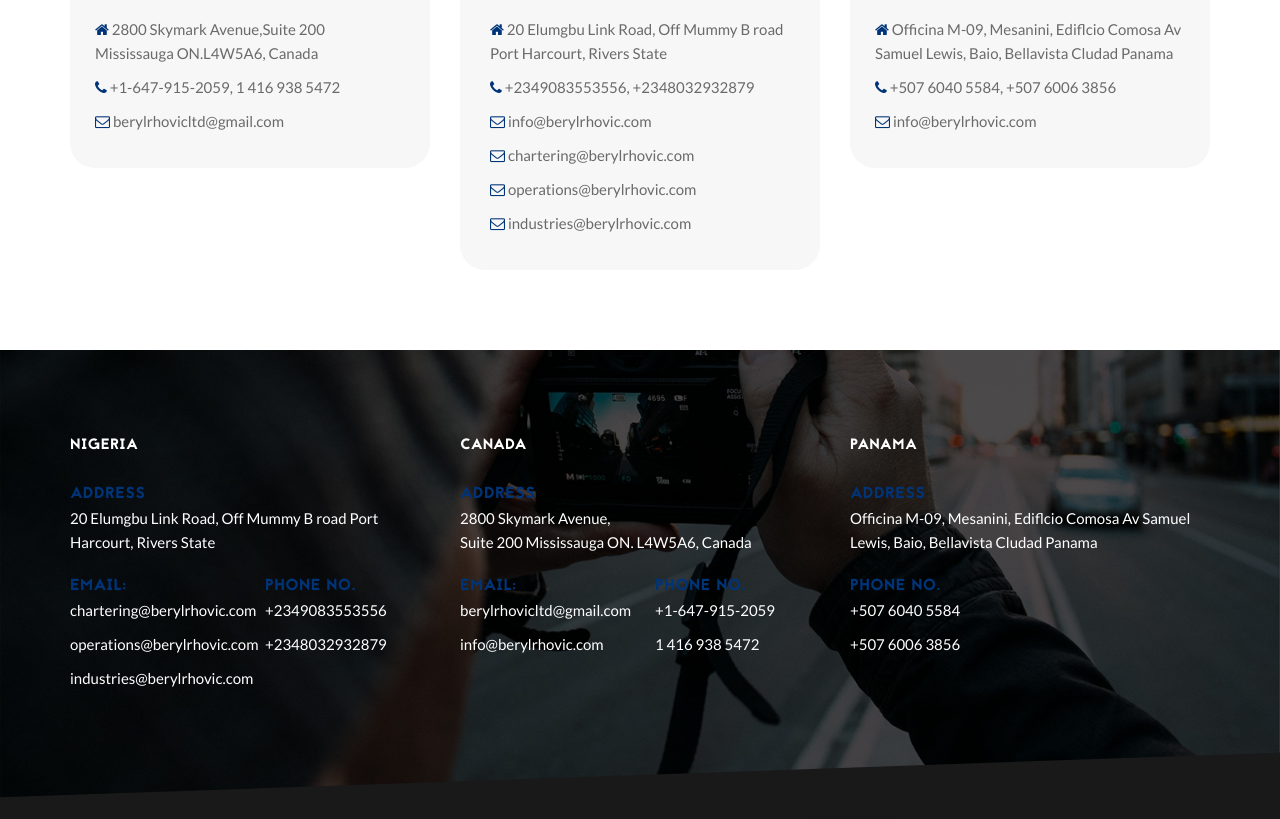
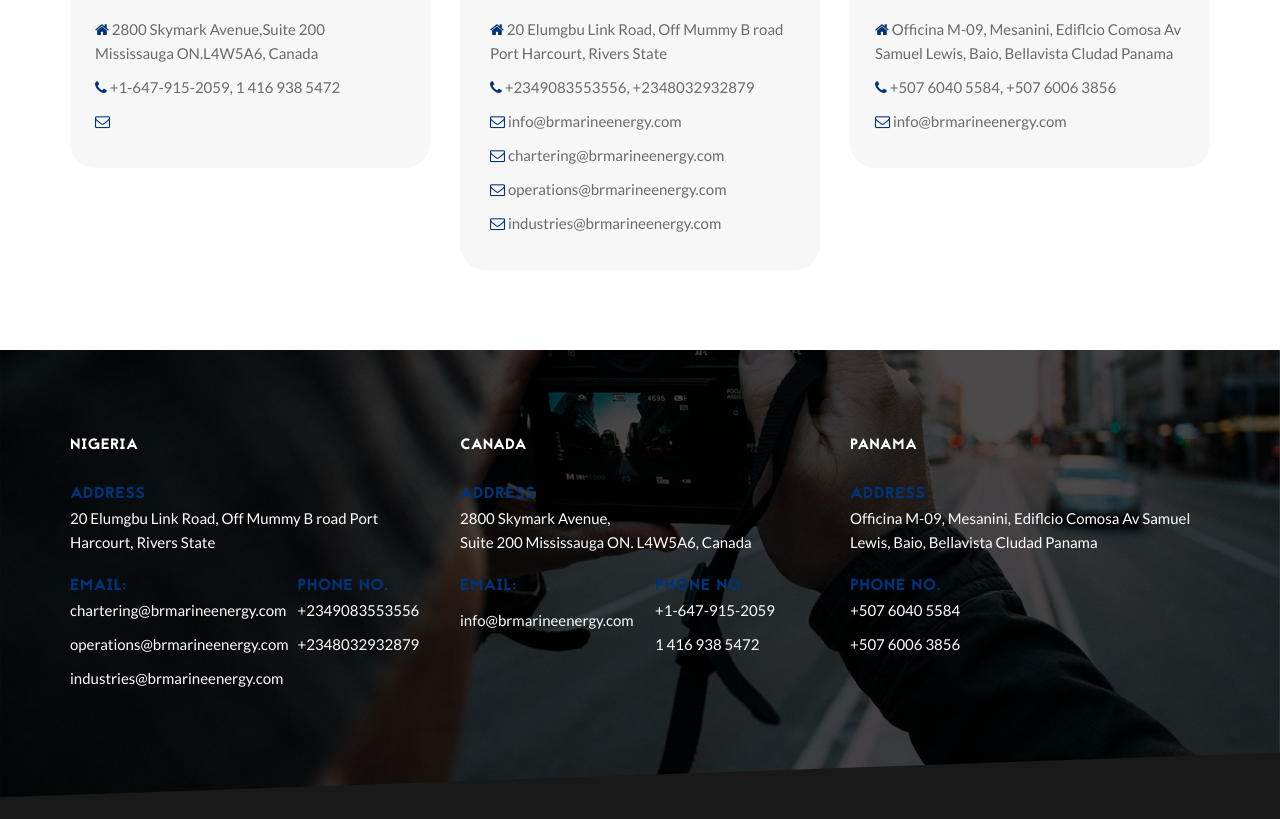
Before and after one commit to stormcelltech/B-and-R, a plain HTML site: page contact.html in a window 1280 px wide. Shown: the part 460-1279 px from the top of the page. Drawn offline with Linux system fonts and the light colour scheme; some packages are replaced by stand-ins of ours.

Commit message:
My BR review

```diff
--- a/contact.html
+++ b/contact.html
@@ -5,7 +5,7 @@
 	<!-- Basic Page Needs
 	================================================== -->
 	<meta charset="utf-8">
-    <title>BizCraft - Responsive Html5 Template</title>
+    <title>BR Marine Energy</title>
     <meta name="description" content="">
 	<meta name="author" content="">
 
@@ -182,7 +182,7 @@
 							<h3 class="widget-title" style="color: #003478 ;">CANADA</h3>
 							<p><i class="fa fa-home info" style="color:#003478 ;"></i></i> 2800 Skymark Avenue,Suite 200 Mississauga ON.L4W5A6, Canada </p>
 							<p><i class="fa fa-phone info" style="color:#003478 ;"></i></i> +1-647-915-2059,  1 416 938 5472  </p>
-							<p><i class="fa fa-envelope-o info" style="color:#003478 ;"></i></i>   berylrhovicltd@gmail.com</p>
+							<p><i class="fa fa-envelope-o info" style="color:#003478 ;"></i></i>   </p>
 						</div>
 				</div>
 			</div>
@@ -193,10 +193,10 @@
 							<h3 class="widget-title" style="color: #003478 ;">Nigeria</h3>
 							<p><i class="fa fa-home info" style="color:#003478 ;"></i></i>  20 Elumgbu Link Road, Off Mummy B road Port Harcourt, Rivers State </p>
 							<p><i class="fa fa-phone info" style="color:#003478 ;"></i> +2349083553556, +2348032932879  </p>
-							<p><i class="fa fa-envelope-o info" style="color:#003478 ;"></i></i>   info@berylrhovic.com</p>
-							<p><i class="fa fa-envelope-o info" style="color:#003478 ;"></i></i>   chartering@berylrhovic.com</p>
-							<p><i class="fa fa-envelope-o info" style="color:#003478 ;"></i></i>    operations@berylrhovic.com</p>
-							<p><i class="fa fa-envelope-o info" style="color:#003478 ;"></i></i>    industries@berylrhovic.com</p>
+							<p><i class="fa fa-envelope-o info" style="color:#003478 ;"></i></i>   info@brmarineenergy.com  </p>
+							<p><i class="fa fa-envelope-o info" style="color:#003478 ;"></i></i>   chartering@brmarineenergy.com  </p>
+							<p><i class="fa fa-envelope-o info" style="color:#003478 ;"></i></i>    operations@brmarineenergy.com  </p>
+							<p><i class="fa fa-envelope-o info" style="color:#003478 ;"></i></i>    industries@brmarineenergy.com  </p>
 						</div>
 				</div>
 	    		</div>
@@ -209,7 +209,7 @@
 							<h3 class="widget-title" style="color: #003478 ;">PANAMA</h3>
 							<p><i class="fa fa-home info" style="color:#003478 ;"></i></i>  Officina M-09, Mesanini, Ediflcio Comosa Av Samuel Lewis, Baio, Bellavista Cludad Panama</p>
 							<p><i class="fa fa-phone info" style="color:#003478 ;"></i></i> +507 6040 5584, +507 6006 3856  </p>
-							<p><i class="fa fa-envelope-o info" style="color:#003478 ;"></i></i>   info@berylrhovic.com</p>
+							<p><i class="fa fa-envelope-o info" style="color:#003478 ;"></i></i>   info@brmarineenergy.com  </p>
 						</div>
 				</div>
 	    		</div>
@@ -266,13 +266,13 @@
 					<h4>Address</h4>
 					<p>20 Elumgbu Link Road, Off Mummy B road Port Harcourt, Rivers State </p>
 					<div class="row">
-						<div class="col-md-6">
+						<div class="col-md-7">
 							<h4>Email:</h4>
-							<p>chartering@berylrhovic.com</p>
-							<p>operations@berylrhovic.com</p>
-							<p>industries@berylrhovic.com</p>
+							<p>chartering@brmarineenergy.com  </p>
+							<p>operations@brmarineenergy.com  </p>
+							<p>industries@brmarineenergy.com  </p>
 						</div>
-						<div class="col-md-6">
+						<div class="col-md-5">
 							<h4>Phone No.</h4>
 							<p>+2349083553556</p>
 							<p>+2348032932879</p>
@@ -302,8 +302,8 @@
 					<div class="row">
 						<div class="col-md-6">
 							<h4>Email:</h4>
-							<p>berylrhovicltd@gmail.com</p>
-							<p>info@berylrhovic.com</p>
+							<p></p>
+							<p>info@brmarineenergy.com  </p>
 						</div>
 						<div class="col-md-6">
 							<h4>Phone No.</h4>
```
Also changed, not shown: about2.html (+11 -11 lines), portfolio-classic.html (+8 -8 lines), service-single.html (+8 -8 lines), service2.html (+10 -10 lines), services/Torqueing.html (+6 -6 lines), services/crew_management.html (+6 -6 lines), services/drilling_service.html (+5 -5 lines), services/industrial_cleaning.html (+6 -6 lines), services/marine_inspection.html (+7 -7 lines), services/petroleum_product.html (+6 -6 lines), services/process_control.html (+5 -5 lines), services/ship_building.html (+5 -5 lines), services/ship_management.html (+9 -9 lines), services/ship_technical_services.html (+5 -5 lines).
